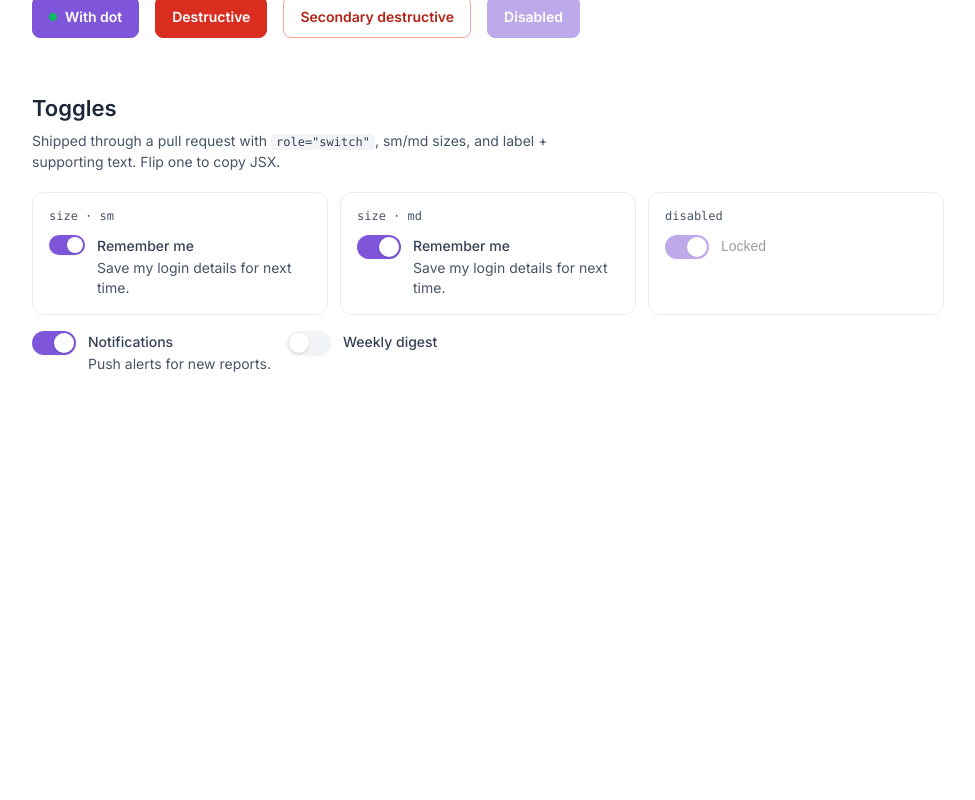
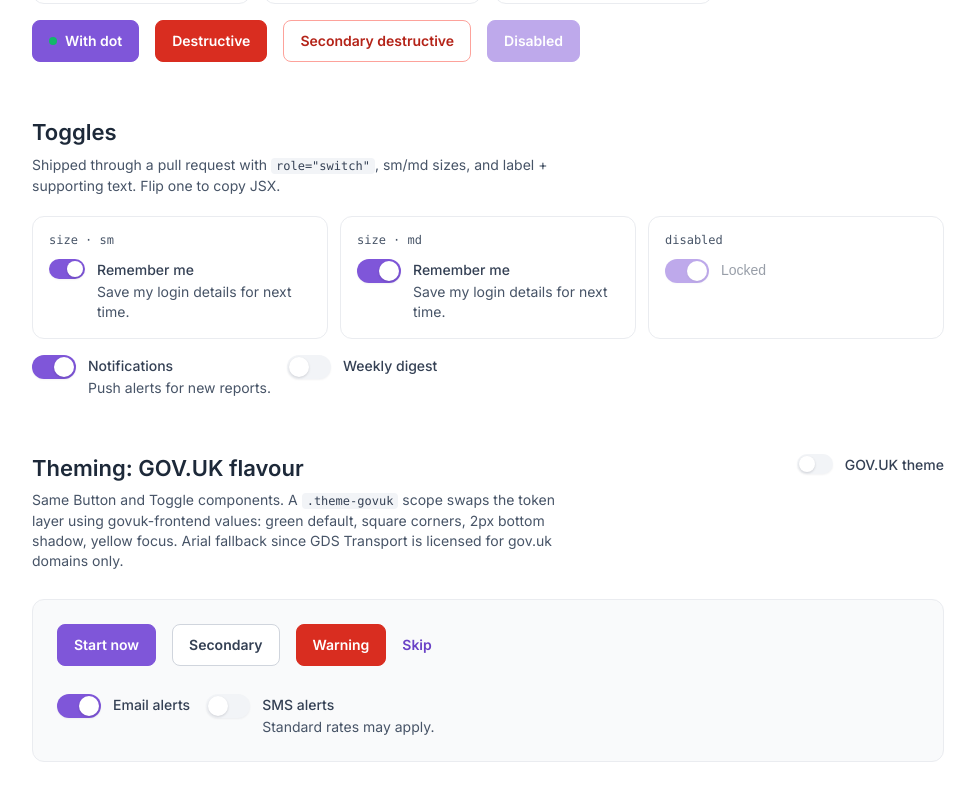
Before and after one commit to elliot-rylands/component-lab, a React (Vite) app: page / in a window 1280 px wide. Shown: the part 1440-2240 px from the top of the page, without its empty margins (152-1127 px from the left). Before the commit the page ends 1966 px from the top, so only its background shows below. Built offline with nearby package versions, Linux system fonts and the light colour scheme.

Commit message:
Add GOV.UK theme scope (govuk-frontend values): same components, swapped token layer (#4)
Co-authored-by: Elliot Rylands <elliot@elliotrylands.com>

```diff
--- a/src/App.css
+++ b/src/App.css
@@ -133,6 +133,16 @@
   margin-top: 8px;
 }
 
+.lab__theme-stage {
+  padding: 24px;
+  border: 1px solid var(--gray-200);
+  border-radius: 12px;
+  background: var(--gray-50);
+  display: flex;
+  flex-direction: column;
+  gap: 20px;
+}
+
 .lab__toast {
   position: fixed;
   left: 50%;
--- a/src/App.jsx
+++ b/src/App.jsx
@@ -36,6 +36,7 @@ export default function App() {
   const [toast, setToast] = useState(false);
   const [notify, setNotify] = useState(true);
   const [digest, setDigest] = useState(false);
+  const [themeGovuk, setThemeGovuk] = useState(false);
   const [sizeDemo, setSizeDemo] = useState({ sm: true, md: true });
 
   useEffect(() => {
@@ -61,7 +62,8 @@ export default function App() {
           <h1 className="lab__title">Component Lab</h1>
           <p className="lab__dek">
             Interactive Buttons and Toggles built from a Tailwind component set.
-            Every example copies its JSX.
+            Every example copies its JSX. Theming swaps the token layer, not the
+            components.
           </p>
         </div>
       </header>
@@ -218,6 +220,40 @@ export default function App() {
         </div>
       </section>
 
+      <section className="lab__section">
+        <div className="lab__section-head">
+          <div>
+            <h2 className="lab__section-title">Theming: GOV.UK flavour</h2>
+            <p className="lab__section-note">
+              Same Button and Toggle components. A <code>.theme-govuk</code> scope
+              swaps the token layer using govuk-frontend values: green default,
+              square corners, 2px bottom shadow, yellow focus. Arial fallback
+              since GDS Transport is licensed for gov.uk domains only.
+            </p>
+          </div>
+          <Toggle
+            size="sm"
+            label="GOV.UK theme"
+            checked={themeGovuk}
+            onChange={(e) => setThemeGovuk(e.target.checked)}
+          />
+        </div>
+        <div className={themeGovuk ? 'theme-govuk lab__theme-stage' : 'lab__theme-stage'}>
+          <div className="lab__row">
+            <Button hierarchy="primary">Start now</Button>
+            <Button hierarchy="secondary-gray">Secondary</Button>
+            <Button hierarchy="primary" destructive>
+              Warning
+            </Button>
+            <Button hierarchy="link-color">Skip</Button>
+          </div>
+          <div className="lab__row lab__row--toggles">
+            <Toggle label="Email alerts" checked />
+            <Toggle label="SMS alerts" supportingText="Standard rates may apply." />
+          </div>
+        </div>
+      </section>
+
       <div className="lab__toast" data-show={toast} role="status">
         Copied JSX
       </div>
--- a/src/index.css
+++ b/src/index.css
@@ -1,4 +1,5 @@
 @import './styles/tokens.css';
+@import './styles/govuk-theme.css';
 
 * {
   box-sizing: border-box;
--- /dev/null
+++ b/src/styles/govuk-theme.css
@@ -0,0 +1,48 @@
+/* GOV.UK flavour — values from govuk-frontend.
+   Scoped under .theme-govuk so the default Tailwind tokens stay intact. */
+
+.theme-govuk {
+  --primary-25: #e8f5ee;
+  --primary-50: #cce8d8;
+  --primary-100: #99d1b1;
+  --primary-200: #66b98a;
+  --primary-300: #33a263;
+  --primary-600: #00703c;
+  --primary-700: #005a30;
+  --primary-800: #003e21;
+
+  --error-25: #fef5f4;
+  --error-50: #f6d7d2;
+  --error-100: #f0b2a9;
+  --error-200: #e7897c;
+  --error-300: #de5f4f;
+  --error-600: #d4351c;
+  --error-700: #aa2b16;
+  --error-800: #7f2011;
+
+  --gray-50: #f3f2f1;
+  --gray-100: #e8e8e8;
+  --gray-200: #d0d0d0;
+  --gray-300: #b1b4b6;
+  --gray-600: #505a5f;
+  --gray-700: #0b0c0c;
+  --gray-800: #0b0c0c;
+
+  --success-500: #00703c;
+
+  --shadow-xs: 0 2px 0 #002d18;
+  --shadow-sm: 0 2px 0 #002d18;
+  --btn-shadow-bottom: 0 2px 0 #002d18;
+  --btn-radius: 0;
+
+  --focus-ring-primary: 0 0 0 3px #ffdd00;
+  --focus-ring-error: 0 0 0 3px #ffdd00;
+  --focus-ring-gray: 0 0 0 3px #ffdd00;
+
+  --font-family: Arial, Helvetica, sans-serif;
+}
+
+.theme-govuk .btn--primary:not(:disabled):hover,
+.theme-govuk .btn--primary-destructive:not(:disabled):hover {
+  box-shadow: 0 1px 0 #002d18;
+}
```
Also changed, not shown: 1 other file (tests, documents, lock files or other folders).
